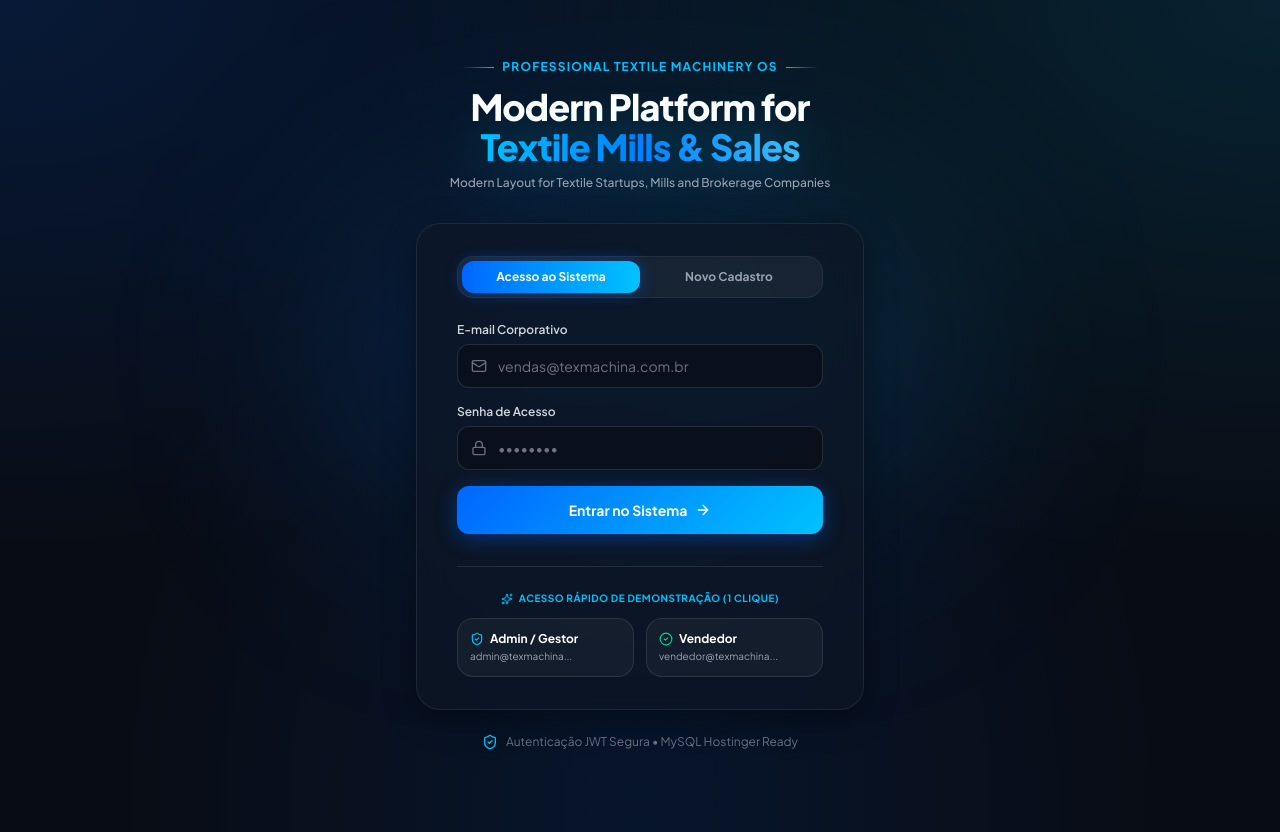
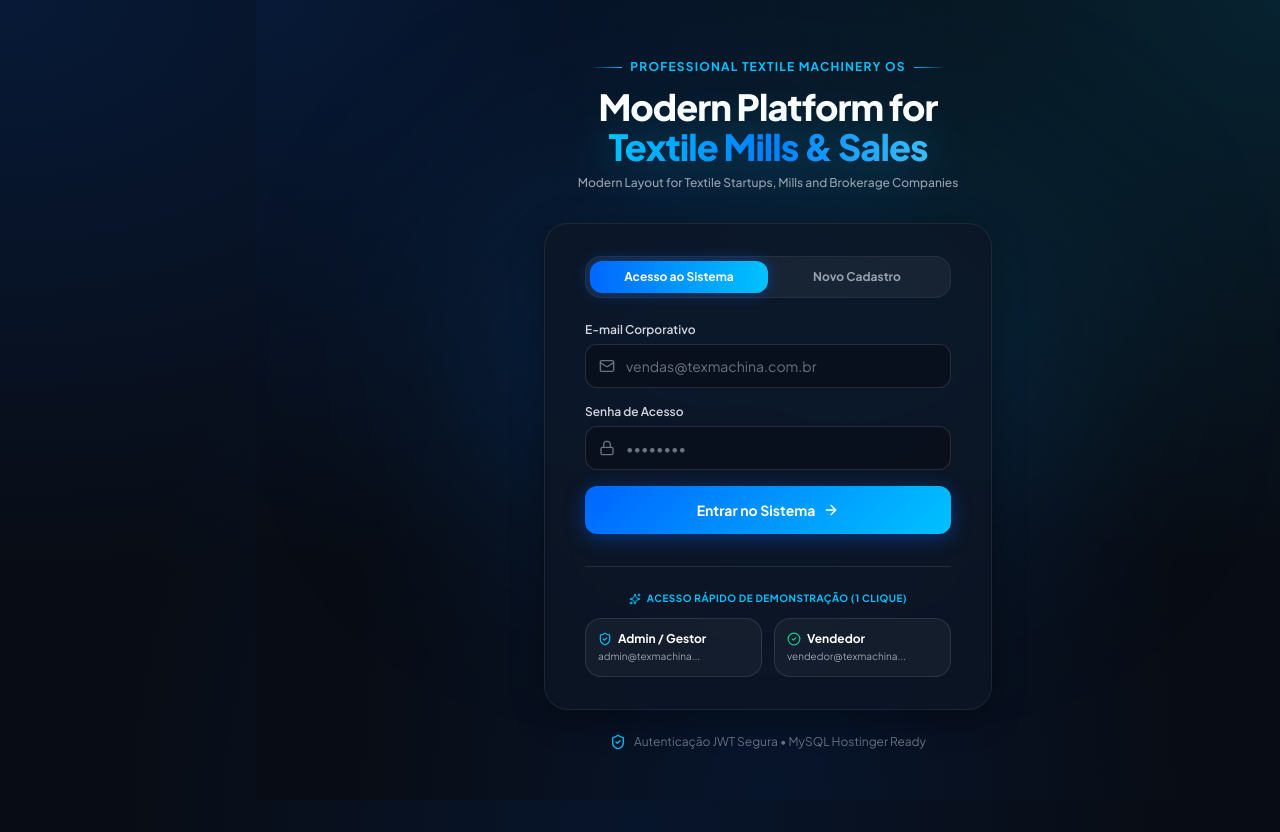
Before and after one commit to paulo707070cesar/texmaquina, a React (Vite) app: page /login in a window 1280 px wide. Built offline with nearby package versions, Linux system fonts and the light colour scheme.

Commit message:
Offset desktop content for sidebar navigation

```diff
--- a/src/App.tsx
+++ b/src/App.tsx
@@ -21,7 +21,7 @@ const AppLayout: React.FC<{ children: React.ReactNode }> = ({ children }) => {
   return (
     <div className="min-h-screen bg-[#080C14] text-[#E2E8F0] bg-ambient-grid flex flex-col font-sans">
       {isAuthenticated && !isLoginPage && !isPublicCatalog && <Navbar />}
-      <main className={isPublicCatalog ? "flex-1" : "flex-1 pb-8"}>
+      <main className={isPublicCatalog ? "flex-1" : "flex-1 pb-8 md:ml-64"}>
         {children}
       </main>
     </div>
```
